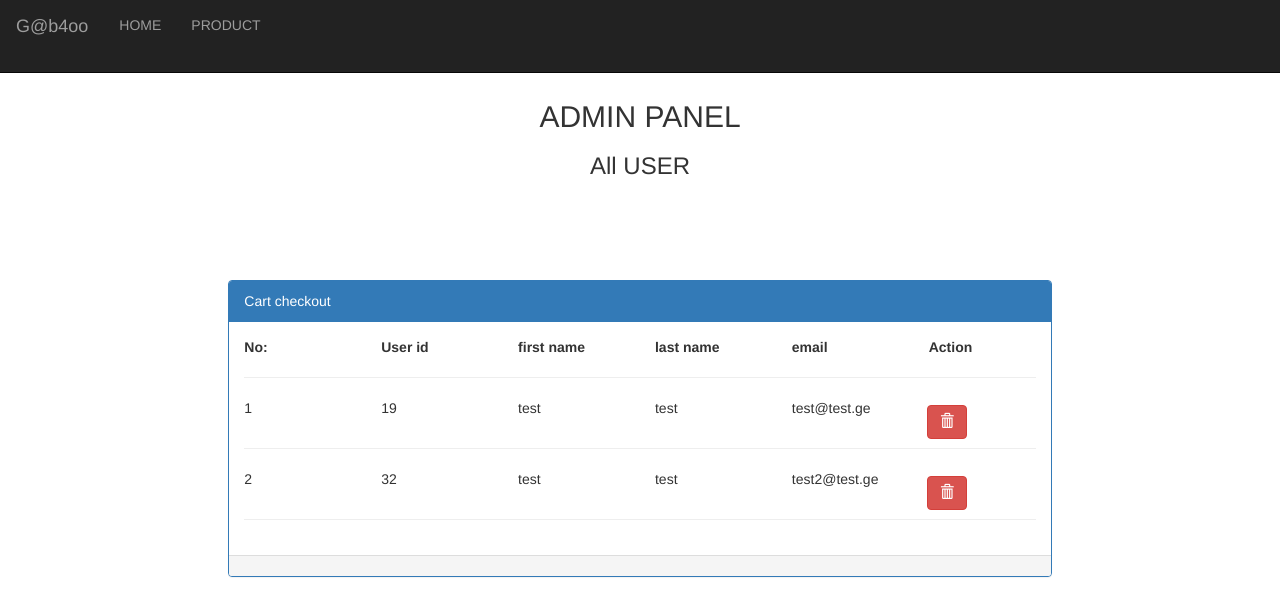
After one commit to gabrielpal96/nbu_php, a PHP site: page /admin/allUser.php in a window 1280 px wide. The commit adds this page. Shown: the top 616 px of the page. Run offline with PHP 8.4, Linux system fonts and the light colour scheme; a user stored in the database is signed in; data comes from the database, SQL or seed files in the repository.

Commit message:
add admin panel and add a list of all users

```diff
--- /dev/null
+++ b/project1/admin/adminAction.php
@@ -0,0 +1,40 @@
+<?php
+include "..\db.php";
+session_start();
+if (isset($_POST["getUser"])){
+    $product_query="SELECT * FROM user_info";
+    $run_query=mysqli_query($con,$product_query);
+    $no=1;
+    if (mysqli_num_rows($run_query)>0){
+        while ($row=mysqli_fetch_array($run_query)){
+            $user_id=$row['user_id'];
+            $user_fName=$row['first_name'];
+            $user_lName=$row['last_name'];
+            $user_email=$row['email'];
+            echo "
+                              <div class='row' style='height: 30px'>
+                        <div class='col-md-2'>$no </div>
+                        <div class='col-md-2'> $user_id</div>
+                        <div class='col-md-2'> $user_fName</div>
+                        <div class='col-md-2'>$user_lName</div>
+                        <div class='col-md-2'> $user_email</div>
+                       <div class='btn - group' >
+            <a href = '#'  delete_id='$user_id'  class='btn btn-danger deleteUser' ><span class='glyphicon glyphicon-trash '  ></span ></a >
+                            </div >
+                    </div>
+                    <hr/>
+          ";
+            $no=$no+1;
+        }
+    }
+}
+
+if (isset($_POST["removeUser"])){
+    $user_id=$_POST["delete_id"];
+    $sql="DELETE FROM `user_info` WHERE `user_info`.`user_id` = $user_id";
+    $run_query=mysqli_query($con,$sql);
+    echo "Delete user!!";
+
+}
+
+?>
--- /dev/null
+++ b/project1/admin/allUser.php
@@ -0,0 +1,83 @@
+<?php
+
+session_start();
+if (($_SESSION["uid"])!=1){
+header("location:index.php");
+}
+
+?>
+
+<!doctype html>
+<html lang="en">
+<head>
+    <meta charset="UTF-8">
+    <meta name="viewport"
+          content="width=device-width, user-scalable=no, initial-scale=1.0, maximum-scale=1.0, minimum-scale=1.0">
+    <meta http-equiv="X-UA-Compatible" content="ie=edge">
+    <title>Store</title>
+    <link rel="stylesheet" href="../css/bootstrap.min.css"/>
+    <script src="../js/jquery.js"></script>
+    <script src="../js/bootstrap.min.js"></script>
+    <script src="../main.js"></script>
+    <meta name="viewport" content="width=device-width, initial-scale=1">
+    <style>
+
+    </style>
+</head>
+<body>
+<div class="navbar navbar-inverse navbar-fixed-top">
+    <div class="container-fluid">
+        <div class="navbar navbar-header">
+            <a href="../index.php" class="navbar-brand">G@b4oo</a>
+        </div>
+        <ul class="nav navbar-nav">
+            <li><a href="../index.php">HOME</a> </li>
+            <li><a href="../index.php">PRODUCT</a> </li>
+        </ul>
+    </div>
+
+</div>
+<p><br/></p>
+<p><br/></p>
+<p><br/></p>
+
+<h2 style="text-align: center;">ADMIN PANEL</h2>
+<h3 style="text-align: center;">All USER</h3>
+<p><br/></p>
+<p><br/></p>
+<p><br/></p>
+<div class="container-fluid">
+    <div class="row">
+        <div class="col-md-2"></div>
+        <div class="col-md-8" id="cart_msg">
+            <!--    cart message        -->
+        </div>
+        <div class="col-md-2"></div>
+    </div>
+    <div class="row">
+        <div class="col-md-2"></div>
+        <div class="col-md-8">
+            <div class="panel panel-primary">
+                <div class="panel-heading">Cart checkout</div>
+                <div class="panel-body">
+                    <div class="row" >
+                        <div class="col-md-2"><b>No:</b></div>
+                        <div class="col-md-2"><b>User id</b></div>
+                        <div class="col-md-2"><b>first name</b></div>
+                        <div class="col-md-2"><b>last name</b></div>
+                        <div class="col-md-2"><b>email</b></div>
+                        <div class="col-md-2"><b>Action</b></div>
+                    </div>
+                    <hr/>
+                    <div id="get_user"></div>
+
+                </div>
+
+                <div class="panel-footer"></div>
+            </div>
+        </div>
+        <div class="col-md-2"></div>
+    </div>
+</div>
+</body>
+</html>
--- a/project1/main.js
+++ b/project1/main.js
@@ -29,6 +29,18 @@ $(document).ready(function () {
             data: {getProduct:1},
             success: function (data) {
                 $("#get_product").html(data);
+            }
+
+        })
+    }
+    allUser();
+    function allUser() {
+        $.ajax({
+            url:"adminAction.php",
+            method:"POST",
+            data: {getUser:1},
+            success: function (data) {
+                $("#get_user").html(data);
             }
 
         })
@@ -135,6 +147,7 @@ $(document).ready(function () {
             }
         })
     }
+
     $("body").delegate(".qtr","keyup",function () {
        var pid=$(this).attr("pid");
        var qtr=$("#qtr-"+pid).val();
@@ -173,4 +186,22 @@ $(document).ready(function () {
             }
         })
     })
+
+//    admin panel
+    $("body").delegate(".deleteUser","click",function (event) {
+        event.preventDefault();
+        var pid=$(this).attr("delete_id");
+        // alert(pid);
+        $.ajax({
+            url:    "adminAction.php",
+            method: "POST",
+            data: {removeUser:1,delete_id:pid},
+            success:function (data) {
+                $("#cart_msg").html(data);
+                 alert(data);
+                window.location.href="admin/allUser.php";
+
+            }
+        })
+    })
 })
```
Also changed, not shown: project1/admin.php (added, +58 -0 lines), project1/profile.php (+10 -0 lines).
